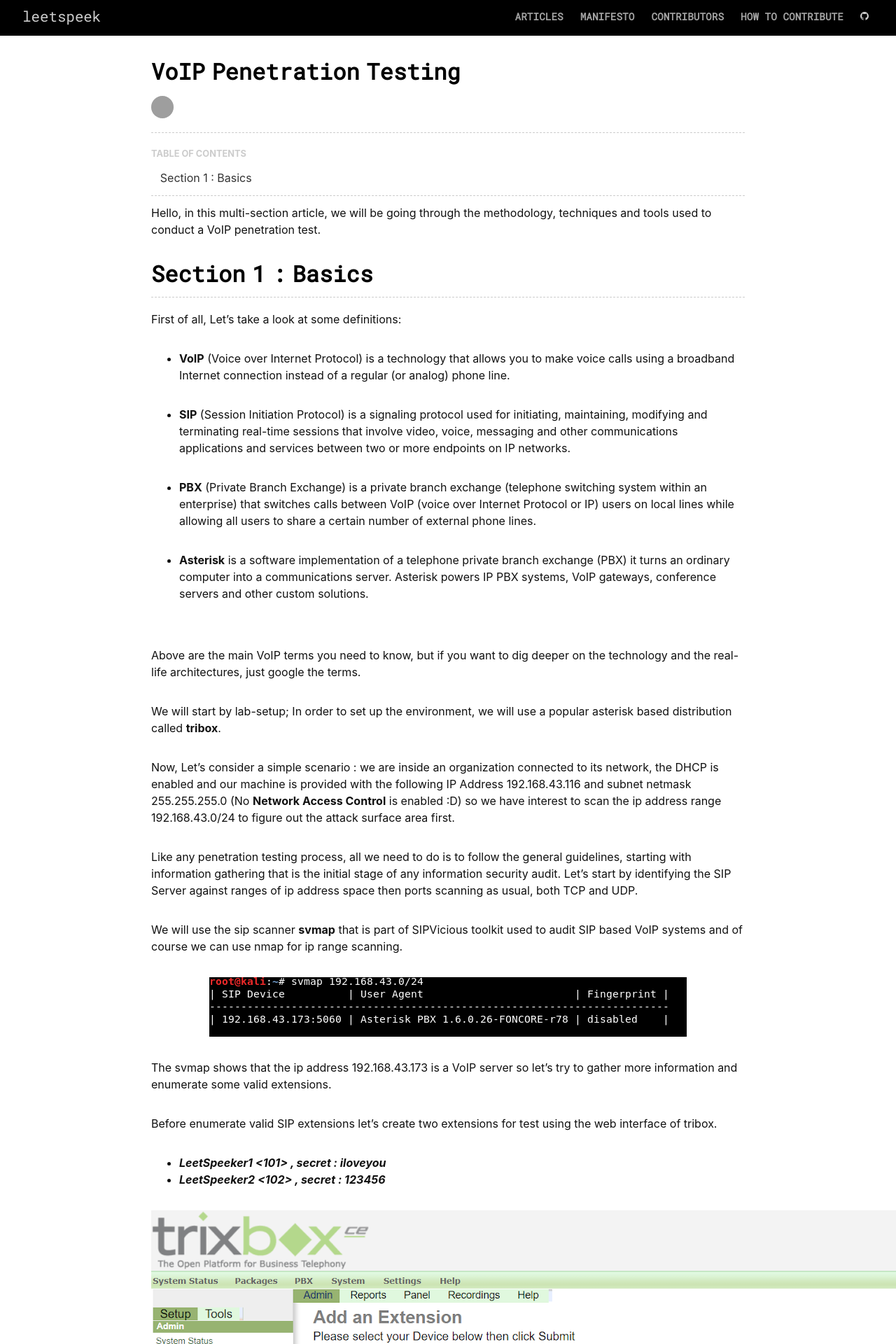
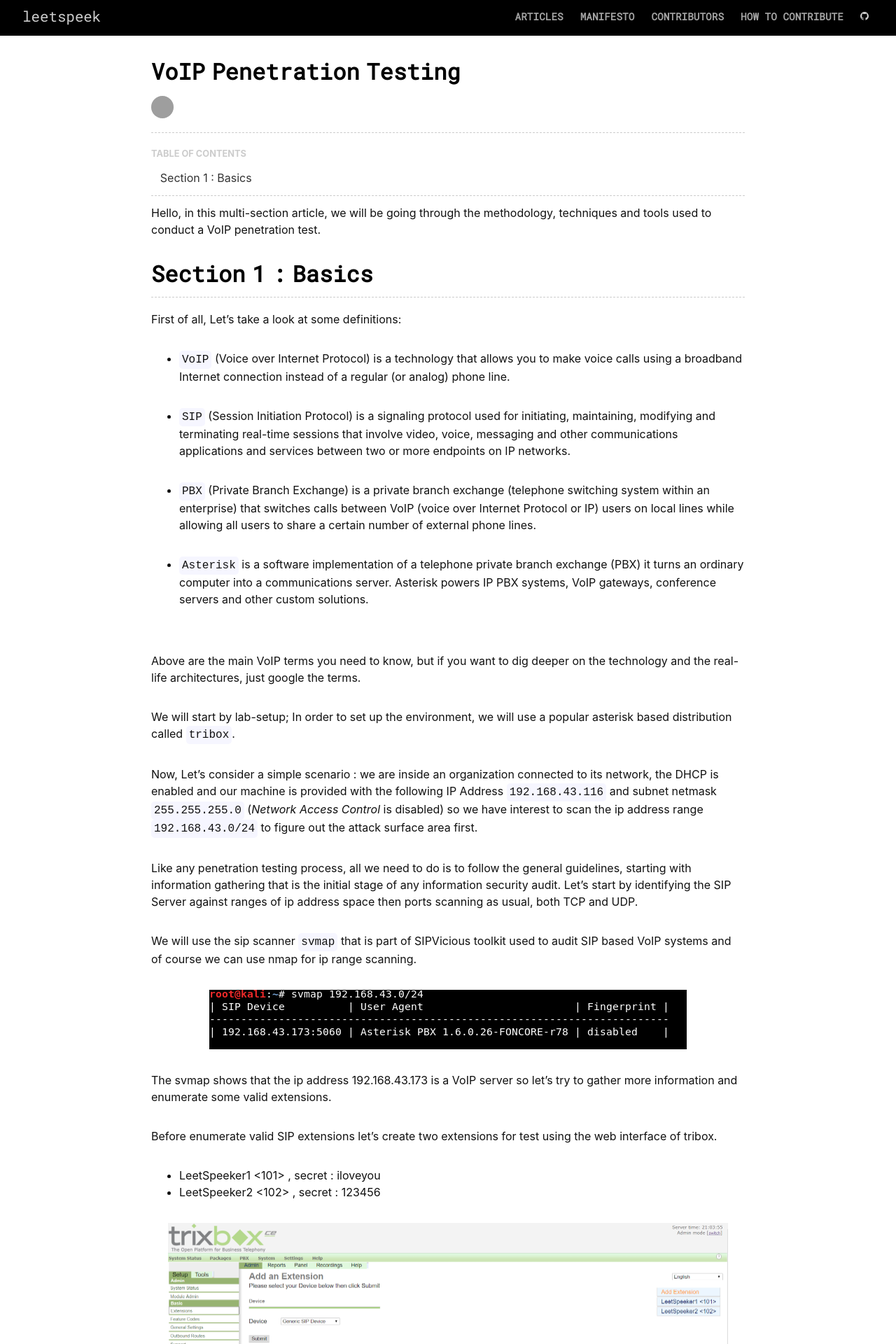
Before and after one commit to leetspeek/leetspeek, a Jekyll site: the page built from _posts/2019-01-08-VoIP-Penetration-Testing.markdown, in a window 1280 px wide. Shown: the top 1920 px of the page at 70% size. Built offline with Jekyll 4.4.1, drawn with Linux system fonts in a browser that asks for light colours; some of the changed text lies outside the part shown; grey boxes are pictures that could not be loaded.

Commit message:
formatting voip article

```diff
--- a/_posts/2019-01-08-VoIP-Penetration-Testing.markdown
+++ b/_posts/2019-01-08-VoIP-Penetration-Testing.markdown
@@ -2,7 +2,7 @@
 layout: article
 title:  "VoIP Penetration Testing"
 date:   2019-01-08 11:19:50 +0100
-categories: Security Pentest
+categories: ["Security/Pentest"]
 authors: [rayenmessaoudi]
 ---
 
@@ -11,31 +11,31 @@ Hello, in this multi-section article, we will be going through the methodology,
 # Section 1 : Basics
 
 First of all, Let’s take a look at some definitions:
--   **VoIP** (Voice over Internet Protocol) is a technology that allows you to make voice calls using a broadband Internet connection instead of a regular (or analog) phone line.
+-   `VoIP` (Voice over Internet Protocol) is a technology that allows you to make voice calls using a broadband Internet connection instead of a regular (or analog) phone line.
 
 
 
 
--   **SIP** (Session Initiation Protocol) is a signaling protocol used for initiating, maintaining, modifying and terminating real-time sessions that involve video, voice, messaging and other communications applications and services between two or more endpoints on IP networks.
+-   `SIP` (Session Initiation Protocol) is a signaling protocol used for initiating, maintaining, modifying and terminating real-time sessions that involve video, voice, messaging and other communications applications and services between two or more endpoints on IP networks.
 
 
 
 
--   **PBX** (Private Branch Exchange) is a private branch exchange (telephone switching system within an enterprise) that switches calls between VoIP (voice over Internet Protocol or IP) users on local lines while allowing all users to share a certain number of external phone lines.
+-   `PBX` (Private Branch Exchange) is a private branch exchange (telephone switching system within an enterprise) that switches calls between VoIP (voice over Internet Protocol or IP) users on local lines while allowing all users to share a certain number of external phone lines.
 
 
 
-- **Asterisk** is a software implementation of a telephone private branch exchange (PBX) it turns an ordinary computer into a communications server. Asterisk powers IP PBX systems, VoIP gateways, conference servers and other custom solutions.
+- `Asterisk` is a software implementation of a telephone private branch exchange (PBX) it turns an ordinary computer into a communications server. Asterisk powers IP PBX systems, VoIP gateways, conference servers and other custom solutions.
 
 Above are the main VoIP terms you need to know, but if you want to dig deeper on the technology and the real-life architectures, just google the terms.
 
-We will start by lab-setup; In order to set up the environment, we will use a popular asterisk based distribution called **tribox**.
+We will start by lab-setup; In order to set up the environment, we will use a popular asterisk based distribution called `tribox`.
 
-Now, Let’s consider a simple scenario : we are inside an organization connected to its network, the DHCP is enabled and our machine is provided with the following IP Address 192.168.43.116 and subnet netmask 255.255.255.0 (No **Network Access Control** is enabled :D) so we have interest to scan the ip address range 192.168.43.0/24 to figure out the attack surface area first.
+Now, Let’s consider a simple scenario : we are inside an organization connected to its network, the DHCP is enabled and our machine is provided with the following IP Address `192.168.43.116` and subnet netmask `255.255.255.0` (*Network Access Control* is disabled) so we have interest to scan the ip address range `192.168.43.0/24` to figure out the attack surface area first.
 
 Like any penetration testing process, all we need to do is to follow the general guidelines, starting with information gathering that is the initial stage of any information security audit. Let's start by identifying the SIP Server against ranges of ip address space then ports scanning as usual, both TCP and UDP.
 
-We will use the sip scanner **svmap** that is part of SIPVicious toolkit used to audit SIP based VoIP systems and of course we can use nmap for ip range scanning.
+We will use the sip scanner `svmap` that is part of SIPVicious toolkit used to audit SIP based VoIP systems and of course we can use nmap for ip range scanning.
 
 ![Svmap result](/assets/img/rayenmessaoudi/VoIP%20Penetration%20Testing/1.png)
 
@@ -44,12 +44,12 @@ The svmap shows that the ip address 192.168.43.173 is a VoIP server so let’s t
 
 Before enumerate valid SIP extensions let’s create two extensions for test using the web interface of tribox.
 
--   ***LeetSpeeker1 <101> , secret : iloveyou***
--   ***LeetSpeeker2 <102> , secret : 123456***
+-   LeetSpeeker1 <101> , secret : iloveyou
+-   LeetSpeeker2 <102> , secret : 123456
 
 ![Create extensions](/assets/img/rayenmessaoudi/VoIP%20Penetration%20Testing/2.png)
 
-Now let’s run **svwar** against our SIP device that is also part of SIPVicious toolkit to help us identifying working extension lines.
+Now let’s run `svwar` against our SIP device that is also part of SIPVicious toolkit to help us identifying working extension lines.
 
 ![Search extensions](/assets/img/rayenmessaoudi/VoIP%20Penetration%20Testing/3.png)
 
@@ -59,7 +59,7 @@ The invite method is one of the SIP Requests asks a server to establish a sessio
 
 The -D option used to scan for default / typical extensions , it’s generally best to use a custom range in our case 100-500.
 
-Now that we have located valid extensions we need to crack their associated passwords. In order to perform this action we can use **svcrack** (a password cracker for SIP accounts) with password list (rockyou for instance).
+Now that we have located valid extensions we need to crack their associated passwords. In order to perform this action we can use `svcrack` (a password cracker for SIP accounts) with password list (rockyou for instance).
 
 ![Password crack](/assets/img/rayenmessaoudi/VoIP%20Penetration%20Testing/4.png)
 
--- a/_sass/page.scss
+++ b/_sass/page.scss
@@ -10,11 +10,11 @@
 
 
 
-
   p {
     a {text-decoration: underline;}
 
     img {
+      max-width: 50em;
       display: block;
       margin: 0 auto;
     }
@@ -214,7 +214,9 @@
 
     p {
       max-width: unset;
-
+      img {
+        max-width: 80vw;
+      }
     }
 
     ul {
```
Also changed, not shown: other parts of _posts/2019-01-08-VoIP-Penetration-Testing.markdown (+4 -8 lines).
